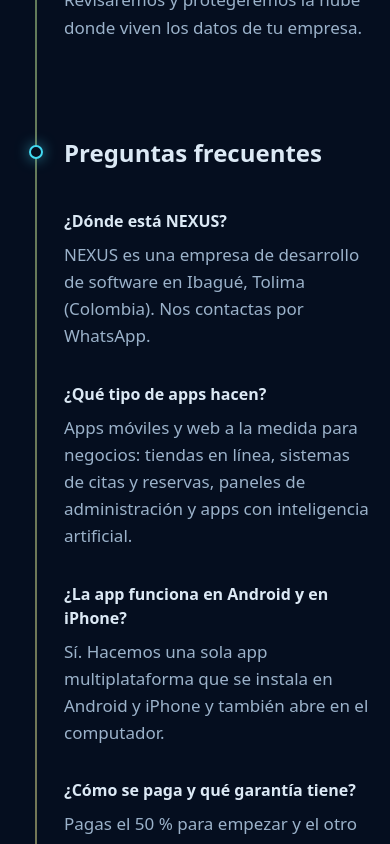
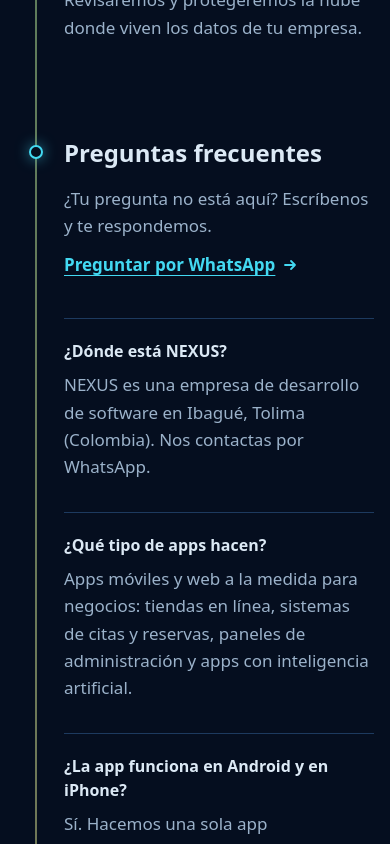
Before and after one commit to dannnyy1718/nexus-web, a React (Vite) app: page / in a window 390 px wide. Shown: the part 6680-7524 px from the top of the page. Built offline with nearby package versions, Linux system fonts and the light colour scheme; a web font is replaced by a local one.

Commit message:
Preguntas frecuentes: salida a WhatsApp bajo el título, título fijo al bajar y mejor reparto
Co-Authored-By: Claude Opus 5.5 <noreply@anthropic.com>

```diff
--- a/src/App.tsx
+++ b/src/App.tsx
@@ -339,11 +339,20 @@ export default function App() {
           {/* Preguntas frecuentes */}
           <section className="relative pb-24 pl-12 md:pl-24">
             <span className="nodo top-2" aria-hidden="true" />
-            <div className="grid gap-10 lg:grid-cols-[minmax(0,22rem)_1fr] lg:gap-16 2xl:grid-cols-[minmax(0,30rem)_1fr] 2xl:gap-24">
-            <h2 className="text-2xl font-semibold md:text-[2.25rem]">Preguntas frecuentes</h2>
+            <div className="grid gap-10 lg:grid-cols-[minmax(0,22rem)_1fr] lg:gap-16 2xl:grid-cols-[minmax(0,24rem)_1fr] 2xl:gap-20">
+            {/* En computador el título se queda fijo al bajar (sticky) y lleva una salida a WhatsApp:
+                así la columna izquierda no queda vacía y quien no encuentra su respuesta sabe qué hacer */}
+            <div className="lg:sticky lg:top-10 lg:self-start">
+              <h2 className="text-2xl font-semibold md:text-[2.25rem]">Preguntas frecuentes</h2>
+              <p className="mt-4 max-w-[22rem] text-bruma 2xl:text-lg">¿Tu pregunta no está aquí? Escríbenos y te respondemos.</p>
+              <a href={WHATSAPP_URL} target="_blank" rel="noopener noreferrer" className="enlace-flecha mt-3">
+                Preguntar por WhatsApp
+                <span className="sr-only"> (se abre en otra pestaña)</span>
+              </a>
+            </div>
             <dl className="grid max-w-[46rem] gap-8 lg:pt-2 2xl:max-w-none 2xl:grid-cols-2 2xl:gap-x-14 2xl:gap-y-10">
               {preguntas.map((p) => (
-                <div key={p.pregunta}>
+                <div key={p.pregunta} className="border-t border-linea pt-5">
                   <dt className="text-base font-semibold md:text-lg">{p.pregunta}</dt>
                   <dd className="mt-2 text-bruma">{p.respuesta}</dd>
                 </div>
```
Also changed, not shown: 1 other file (tests, documents, lock files or other folders).
